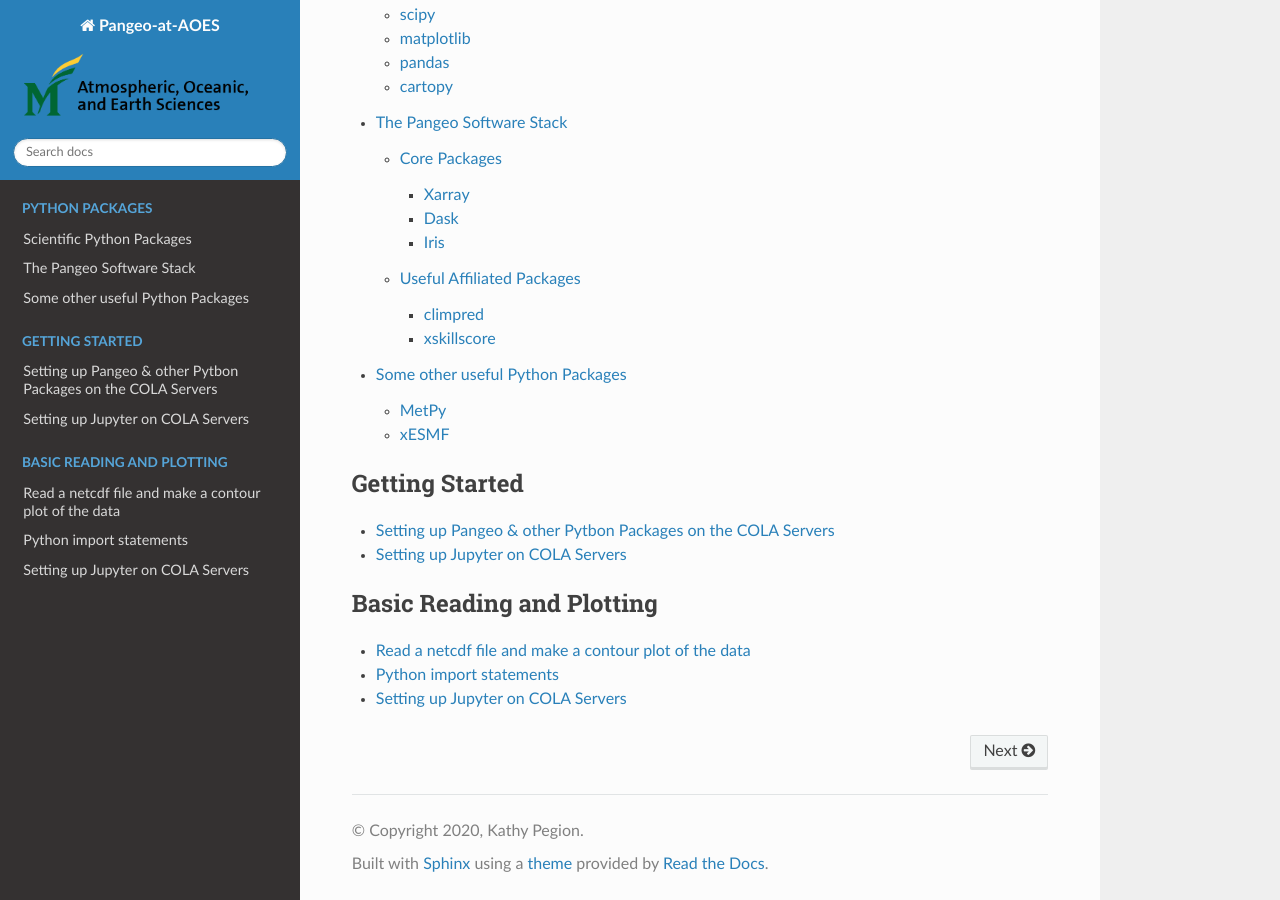
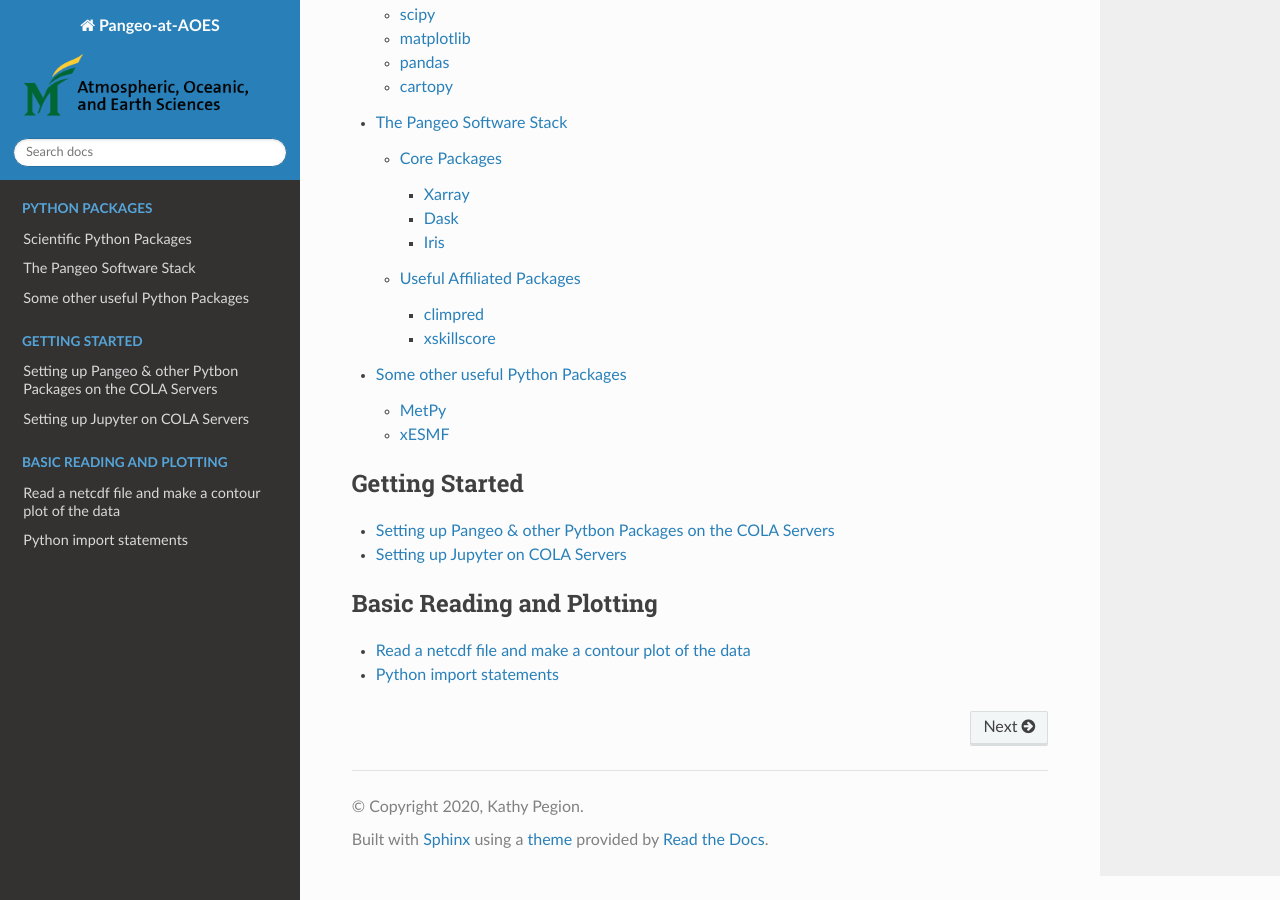
Before and after one commit to kpegion/Pangeo-at-AOES, a Sphinx documentation site: the page built from docs/source/index.rst, in a window 1280 px wide and 900 px high, scrolled down 705 px. Built offline with Sphinx 7.4.7 and the Read the Docs theme 2.0.0, drawn with Linux system fonts in a browser that asks for light colours.

Commit message:
update index.rst

```diff
--- a/docs/source/index.rst
+++ b/docs/source/index.rst
@@ -39,4 +39,3 @@ Expectations Prior to these Tutorials
    :caption: Basic Reading and Plotting
 
    read-netcdf.ipynb
-   setting-up-jupyter
```
